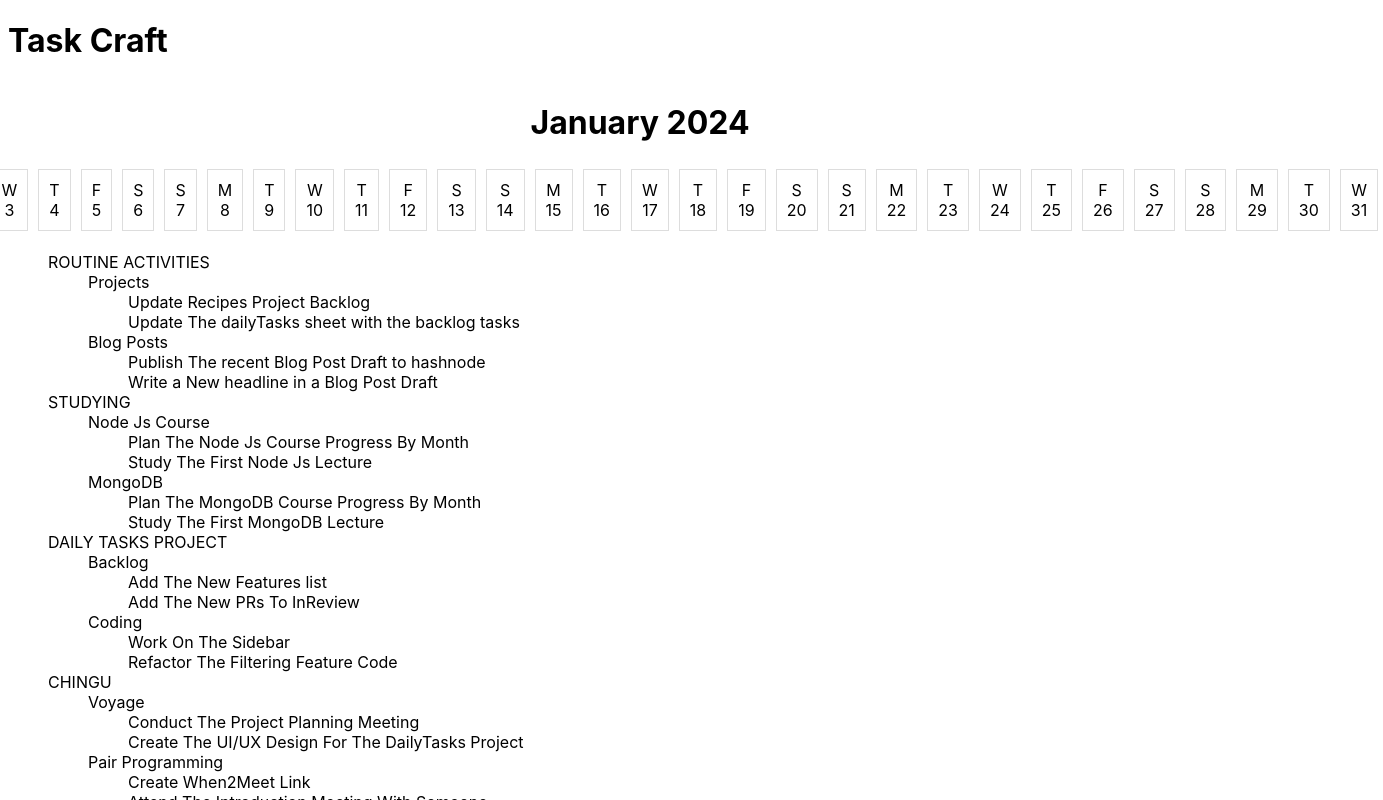
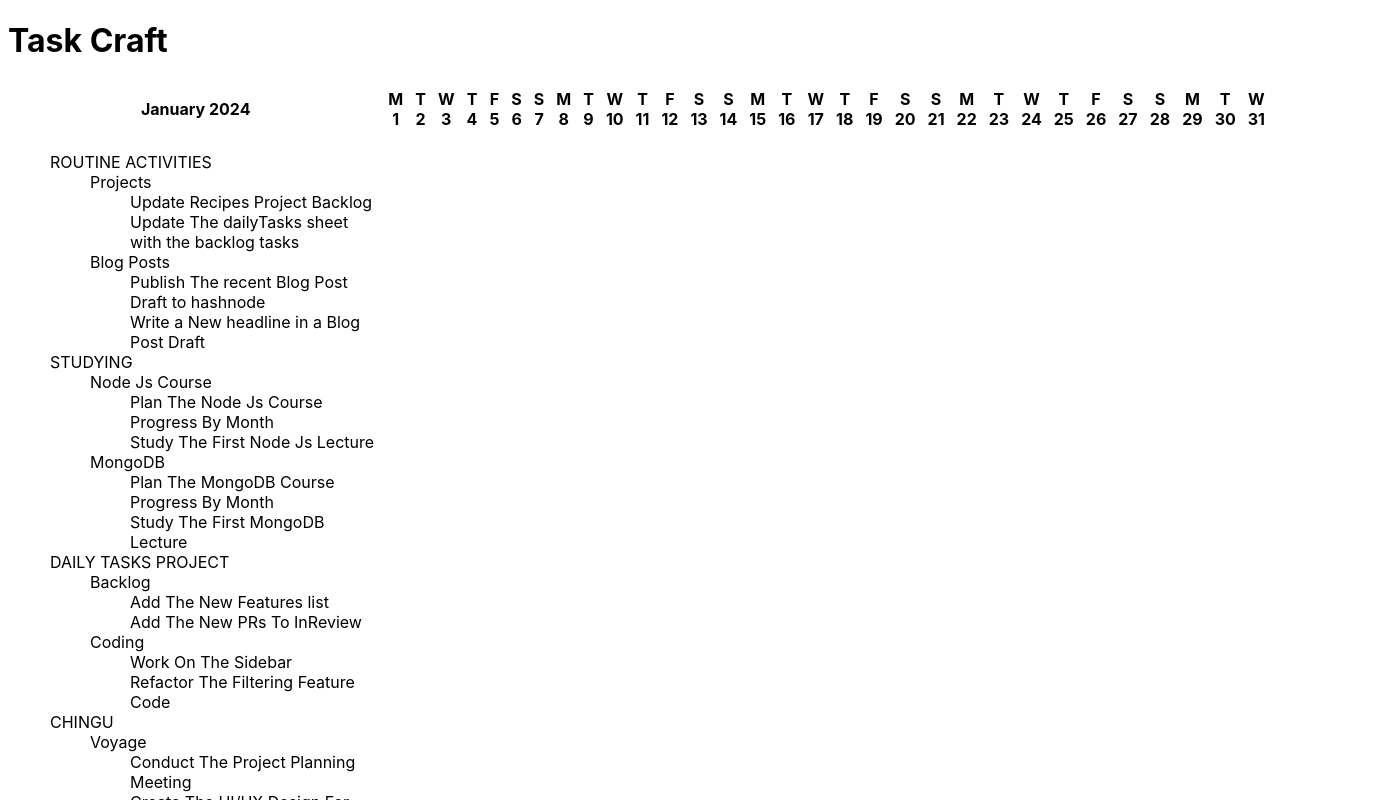
Before and after one commit to chingu-voyages/v47-tier2-team-11, a React (Vite) app in the folder task-craft/: page / in a window 1280 px wide. Shown: the top 800 px of the page, 1383 px wide, since content can reach past the window. Built offline with nearby package versions, Linux system fonts and the light colour scheme.

Commit message:
Move datesAndDays state to App.jsx

```diff
--- a/task-craft/src/App.jsx
+++ b/task-craft/src/App.jsx
@@ -1,4 +1,3 @@
-
 import { useEffect, useState } from "react";
 import Header from "./components/Header";
 import DateComponent from "./components/DateComponent";
@@ -7,18 +6,59 @@
 
 const App = () => {
   const [data, setData] = useState(null);
+  const [datesAndDays, setDatesAndDays] = useState([]);
+  const [monthAndYear, setMonthAndYear] = useState("");
+  /**
+   * Generates dates and days for the current month and sets the result.
+   */
+  function generateDateAndDays() {
+    const currentDate = new Date();
+    const currentMonth = currentDate.getMonth() + 1; // Adding 1 to get the current month number (0-indexed)
+    const currentYear = currentDate.getFullYear();
+    setMonthAndYear(
+      `${currentDate.toLocaleString("default", {
+        month: "long",
+      })} ${currentYear}`
+    );
+    const daysInMonth = new Date(currentYear, currentMonth, 0).getDate(); // Getting the number of days in the current month
+    const datesAndDays = [];
+    for (let i = 1; i <= daysInMonth; i++) {
+      const date = new Date(currentYear, currentMonth - 1, i); // Creating date for each day of the month
+      const dayOfWeek = date.toLocaleDateString("default", {
+        weekday: "narrow",
+      }); // Getting the day of the week for the date
+      const fullDayOfWeek = date.toLocaleDateString("default", {
+        weekday: "long",
+      });
+      const dayOfMonth = date.getDate(); // Getting the day of the month
+      datesAndDays.push({ date, dayOfWeek, dayOfMonth, fullDayOfWeek });
+    }
+    setDatesAndDays(datesAndDays);
+  }
 
   useEffect(() => {
     // Fetch data from the imported JSON file if no local data is present
     let getLocalData = JSON.parse(localStorage.getItem("userData"));
     getLocalData ? setData(getLocalData) : setData(jsonData);
+    generateDateAndDays();
   }, []);
 
   return (
     <>
       <Header />
-      <DateComponent data={data} />
-      <Category data={data} />
+      <table>
+        <thead>
+          <tr>
+            <DateComponent
+              datesAndDays={datesAndDays}
+              monthAndYear={monthAndYear}
+            />
+          </tr>
+        </thead>
+        <tbody>
+          <Category data={data} />
+        </tbody>
+      </table>
     </>
   );
 };
--- a/task-craft/src/components/DateComponent.css
+++ b/task-craft/src/components/DateComponent.css
@@ -10,7 +10,6 @@
 
 .date-column {
   text-align: center;
-  margin: 5px;
-  padding: 10px;
-  border: 1px solid #ddd;
+  margin: 3px;
+  padding: 5px;
 }
--- a/task-craft/src/components/DateComponent.jsx
+++ b/task-craft/src/components/DateComponent.jsx
@@ -1,50 +1,18 @@
-import React, { useState, useEffect } from "react";
+import React from "react";
 import "./DateComponent.css";
 /* Generates the dates and days for the current month and sets the state with the result.
 @param {object} data - input data for the component
 @return {JSX.Element} the rendered DateComponent */
-export default function DateComponent() {
-  const [datesAndDays, setDatesAndDays] = useState([]);
-  const [monthAndYear, setMonthAndYear] = useState("");
-  /**
-   * Generates dates and days for the current month and sets the result.
-   */
-  function generateDateAndDays() {
-    const currentDate = new Date();
-    const currentMonth = currentDate.getMonth() + 1; // Adding 1 to get the current month number (0-indexed)
-    const currentYear = currentDate.getFullYear();
-    setMonthAndYear(
-      `${currentDate.toLocaleString("default", {
-        month: "long",
-      })} ${currentYear}`
-    );
-    const daysInMonth = new Date(currentYear, currentMonth, 0).getDate(); // Getting the number of days in the current month
-    const datesAndDays = [];
-    for (let i = 1; i <= daysInMonth; i++) {
-      const date = new Date(currentYear, currentMonth - 1, i); // Creating date for each day of the month
-      const dayOfWeek = date.toLocaleDateString("default", {
-        weekday: "narrow",
-      }); // Getting the day of the week for the date
-      const dayOfMonth = date.getDate(); // Getting the day of the month
-      datesAndDays.push({ date, dayOfWeek, dayOfMonth });
-    }
-    setDatesAndDays(datesAndDays);
-  }
-  useEffect(() => {
-    generateDateAndDays();
-  }, []);
-
+export default function DateComponent({ datesAndDays, monthAndYear }) {
   return (
-    <div className="date-component-container">
-      <h1>{monthAndYear}</h1>
-      <div className="date-row">
-        {datesAndDays.map((item, index) => (
-          <div key={index} className="date-column">
-            <div>{item.dayOfWeek}</div>
-            <div>{item.dayOfMonth}</div>
-          </div>
-        ))}
-      </div>
-    </div>
+    <>
+      <th>{monthAndYear}</th>
+      {datesAndDays.map((item, index) => (
+        <th key={index} className="date-column">
+          <div>{item.dayOfWeek}</div>
+          <div>{item.dayOfMonth}</div>
+        </th>
+      ))}
+    </>
   );
 }
```
